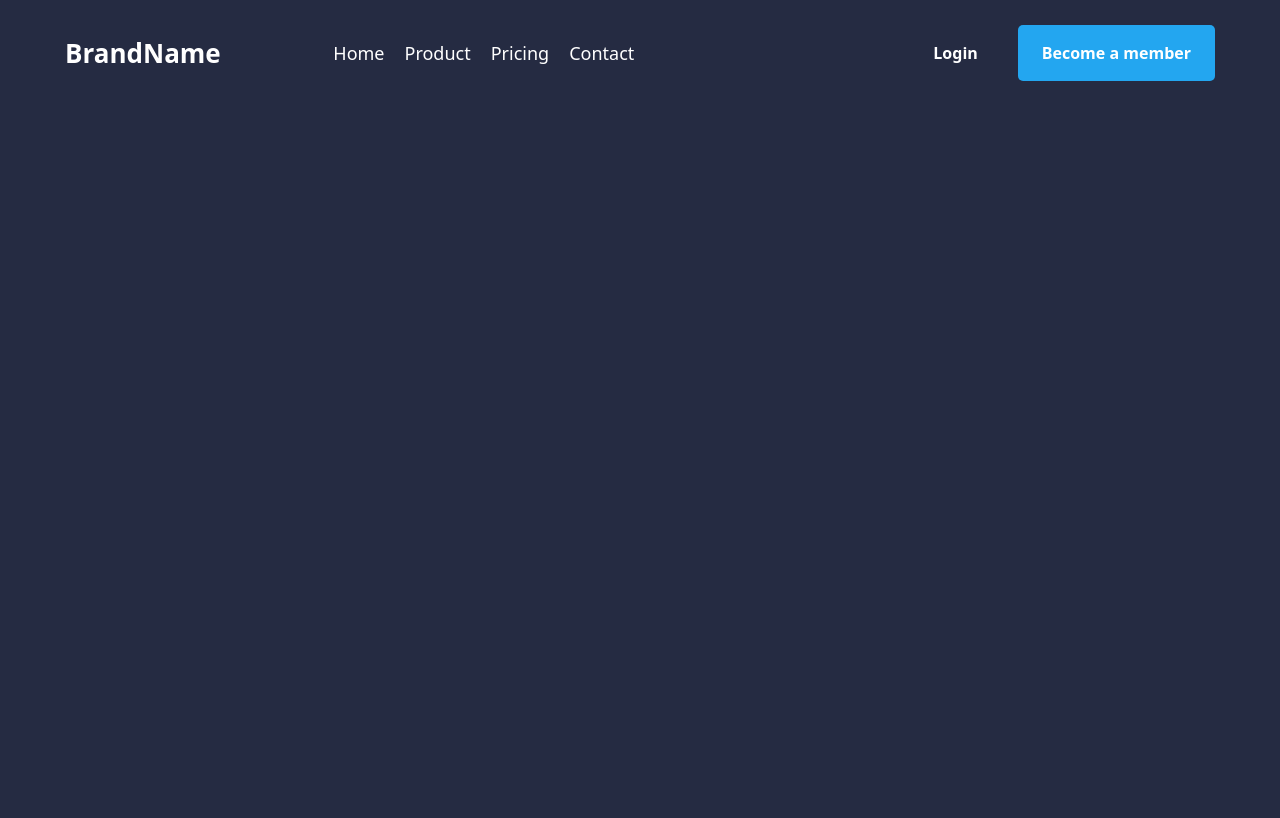
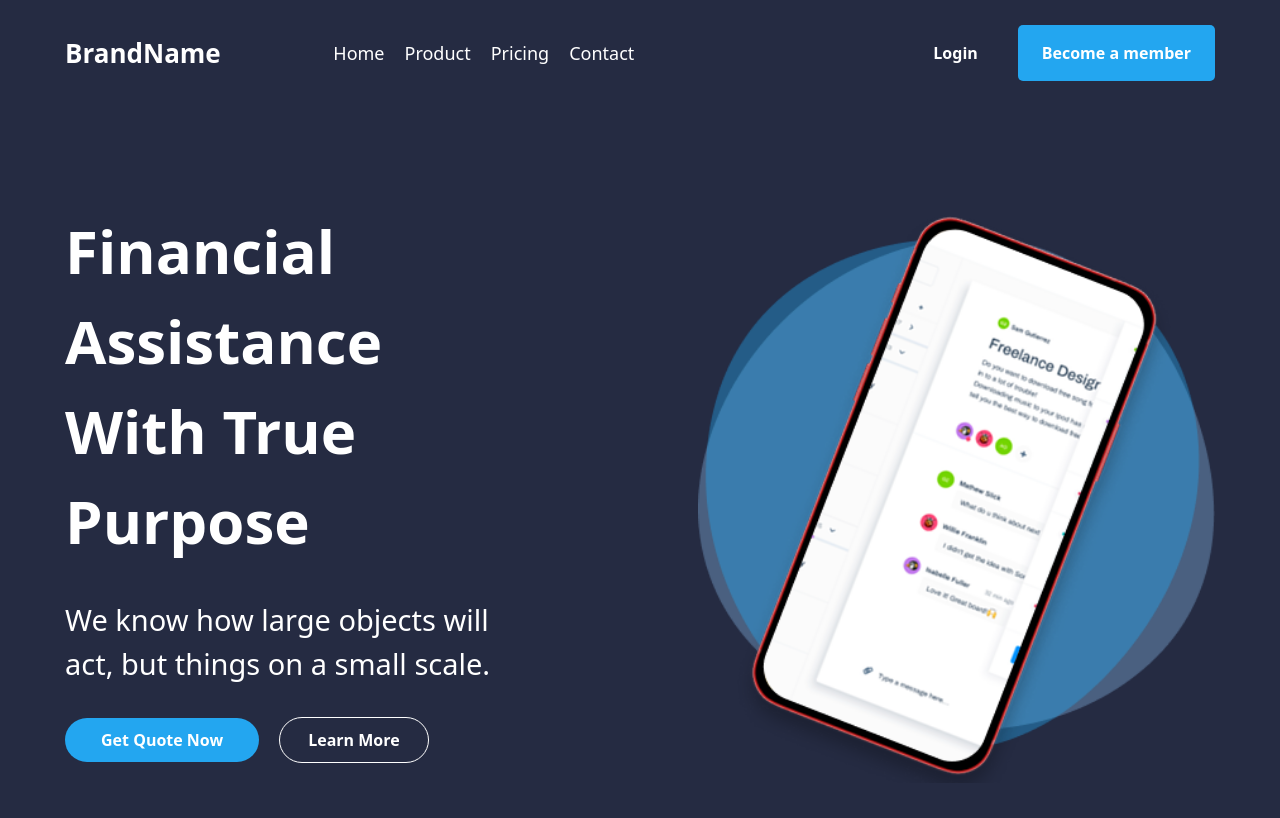
Before and after one commit to Vikingstrong/Home-Work-9, a website: page index.html in a window 1280 px wide. Drawn offline with Linux system fonts and the light colour scheme.

Commit message:
feat: Add section 1

```diff
--- a/index.html
+++ b/index.html
@@ -28,5 +28,18 @@
         <button class="py-4 px-6 font-bold rounded-[5px] bg-[#23A6F0]">Become a member</button>
     </div>
 </header>
+<section class="flex flex-col gap-10 py-25 px-6.25 max-w-300 m-auto lg:flex-row lg:justify-between">
+    <aside class="flex flex-col gap-8 text-center items-center lg:text-start lg:items-start lg:w-[40%]">
+        <h2 class="text-[46px] font-bold lg:text-[60px]">Financial Assistance With True Purpose</h2>
+        <p class="text-[29px] text-center lg:text-start">We know how large objects will act, but things on a small scale.</p>
+        <div class="flex flex-col font-bold gap-5 items-center lg:flex-row">
+            <button class="py-2.5 px-9 bg-[#23A6F0] rounded-[37px]">Get Quote Now</button>
+            <button class="py-2.5 px-7 bg-[#00000000] border border-white rounded-[37px] ">Learn More</button>
+        </div>
+    </aside>
+    <img class="lg:w-[45%]" src="src/img/section1/img.png" alt="">
+</section>
+
+
 </body>
 </html>
```
Also changed, not shown: src/img/section1/img.png (added), src/output.css.
